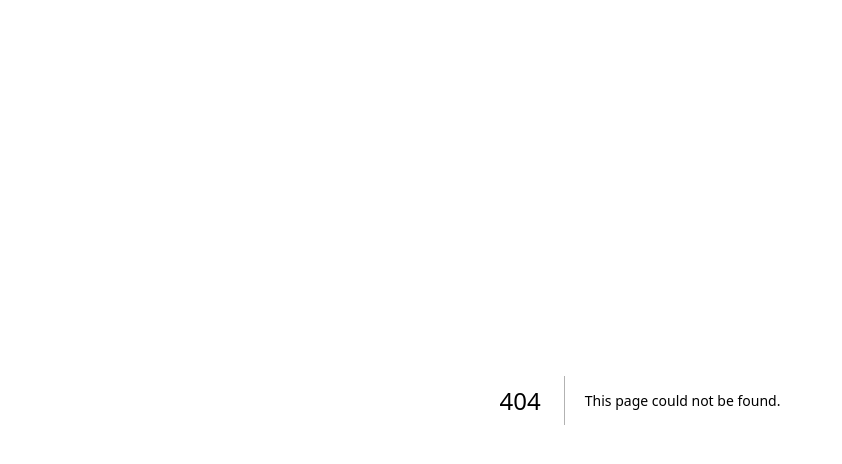
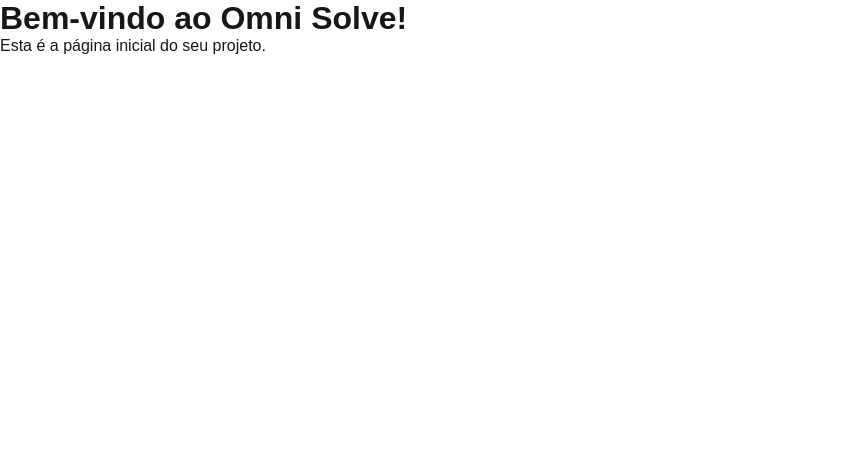
Before and after one commit to joaoBernardinoo/hackathon-bemobi, a Next.js app in the folder omni-solve-frontend/: page /admin/telaempresa in a window 1280 px wide. Before the commit this address had no page. Shown: the top 464 px of the page, without its empty margins (0-842 px from the left). Built offline with nearby package versions, Linux system fonts and the light colour scheme.

Commit message:
feat: tela empresa

```diff
--- /dev/null
+++ b/omni-solve-frontend/src/app/admin/telaempresa/page.js
@@ -0,0 +1,15 @@
+//import Header from '../components/Header';
+//import styles from '../styles/Home.module.css';
+
+const Home = () => {
+  return (
+    <div>
+      <main>
+        <h1>Bem-vindo ao Omni Solve!</h1>
+        <p>Esta é a página inicial do seu projeto.</p>
+      </main>
+    </div>
+  );
+};
+
+export default Home;
```
